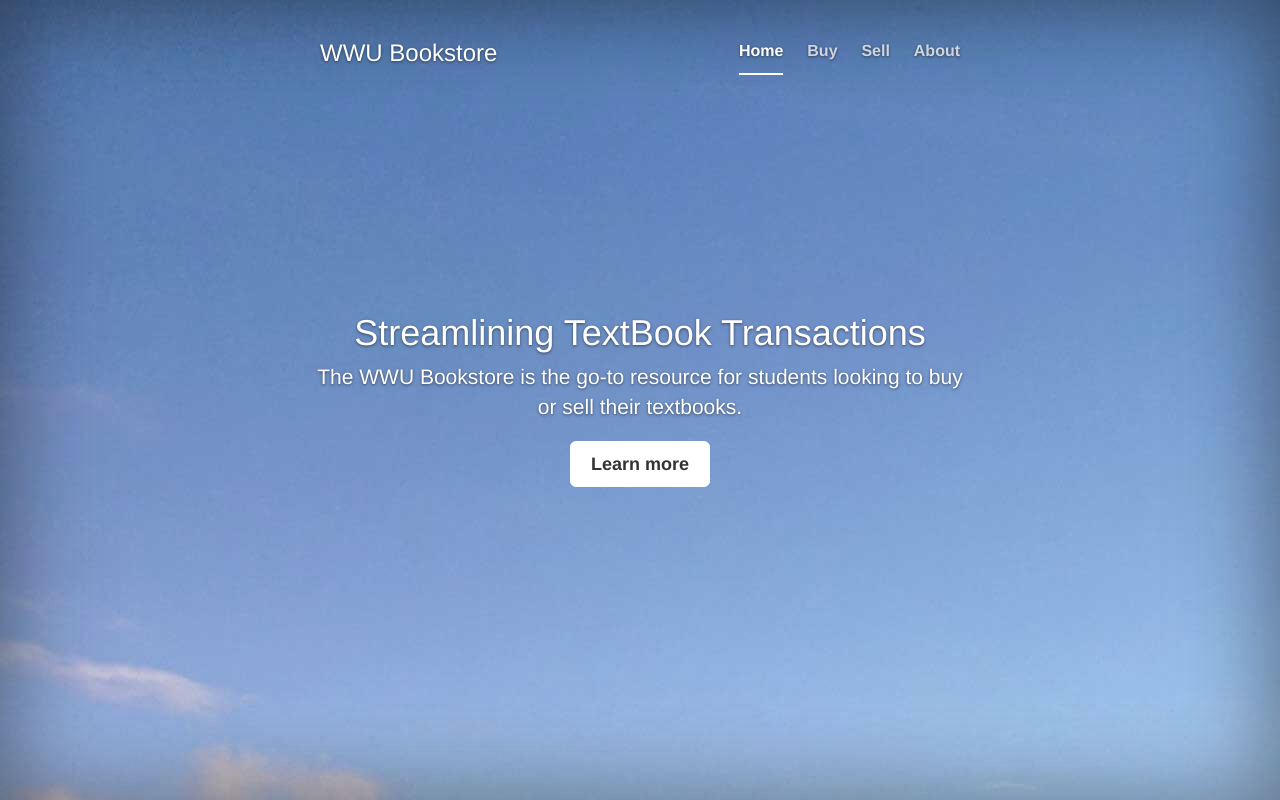
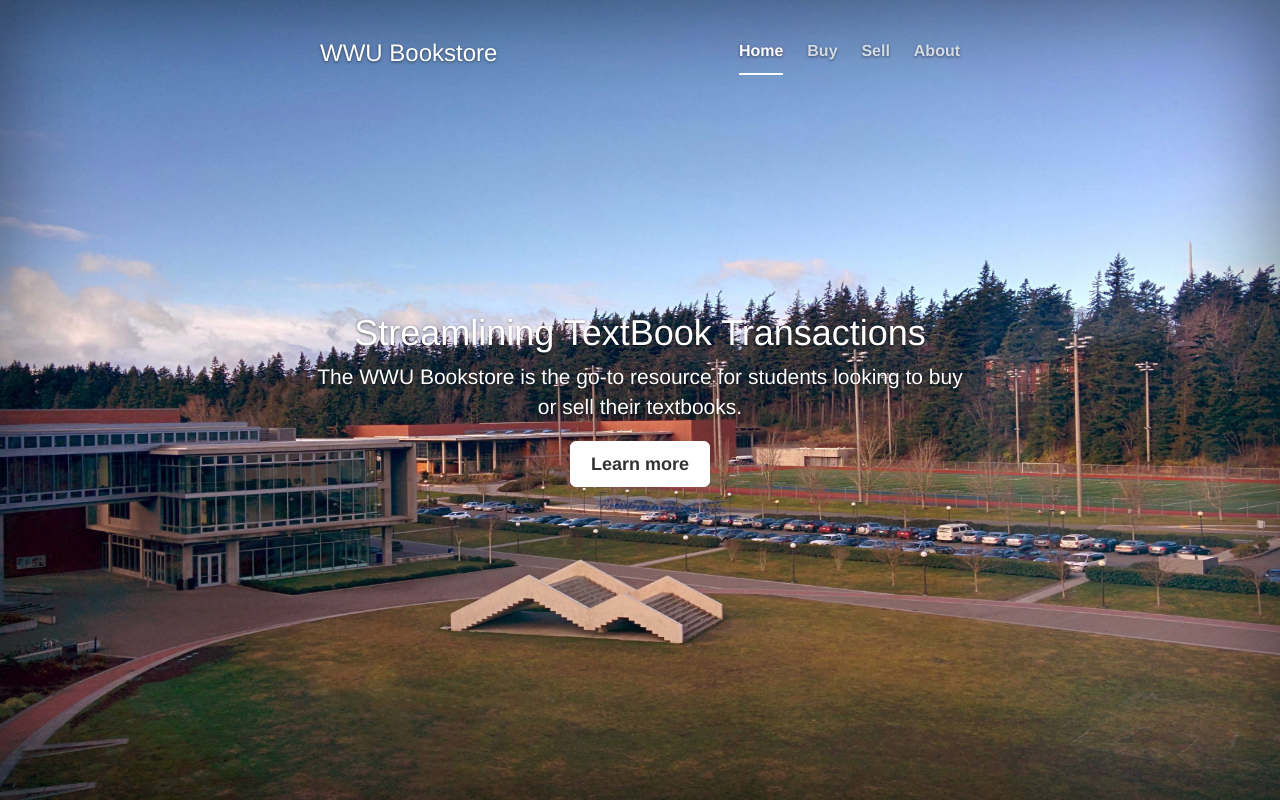
Before and after one commit to holdtb/CS491_Bookstore, a PHP site: page / in a window 1280 px wide. Run offline with PHP 8.4, Linux system fonts and the light colour scheme; some libraries are stand-ins or nearby versions.

Commit message:
modified the CSS for the background image on the splash page

```diff
--- a/BookstoreTest/bootstrap/css/cover.css
+++ b/BookstoreTest/bootstrap/css/cover.css
@@ -26,8 +26,10 @@ a:hover {
 
 html,
 body {
-  background: url(Images/header-bg.jpg);
-  height: 100%;
+  background: url(../../images/header-bg.jpg);
+  background-repeat:no-repeat;
+  background-size:100%100%;
+  height:100%;
   background-color: #333;
 }
 body {
```
